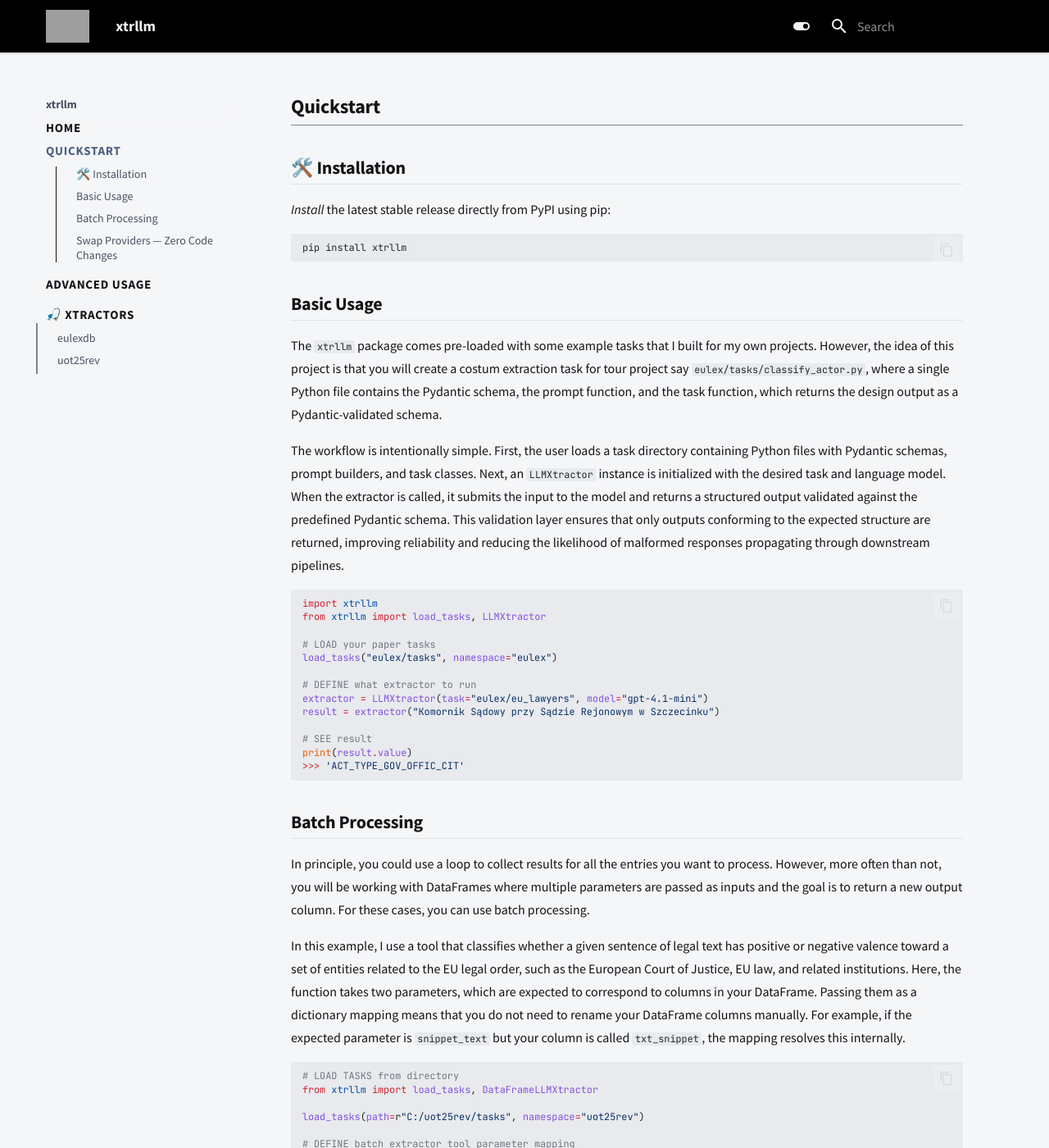
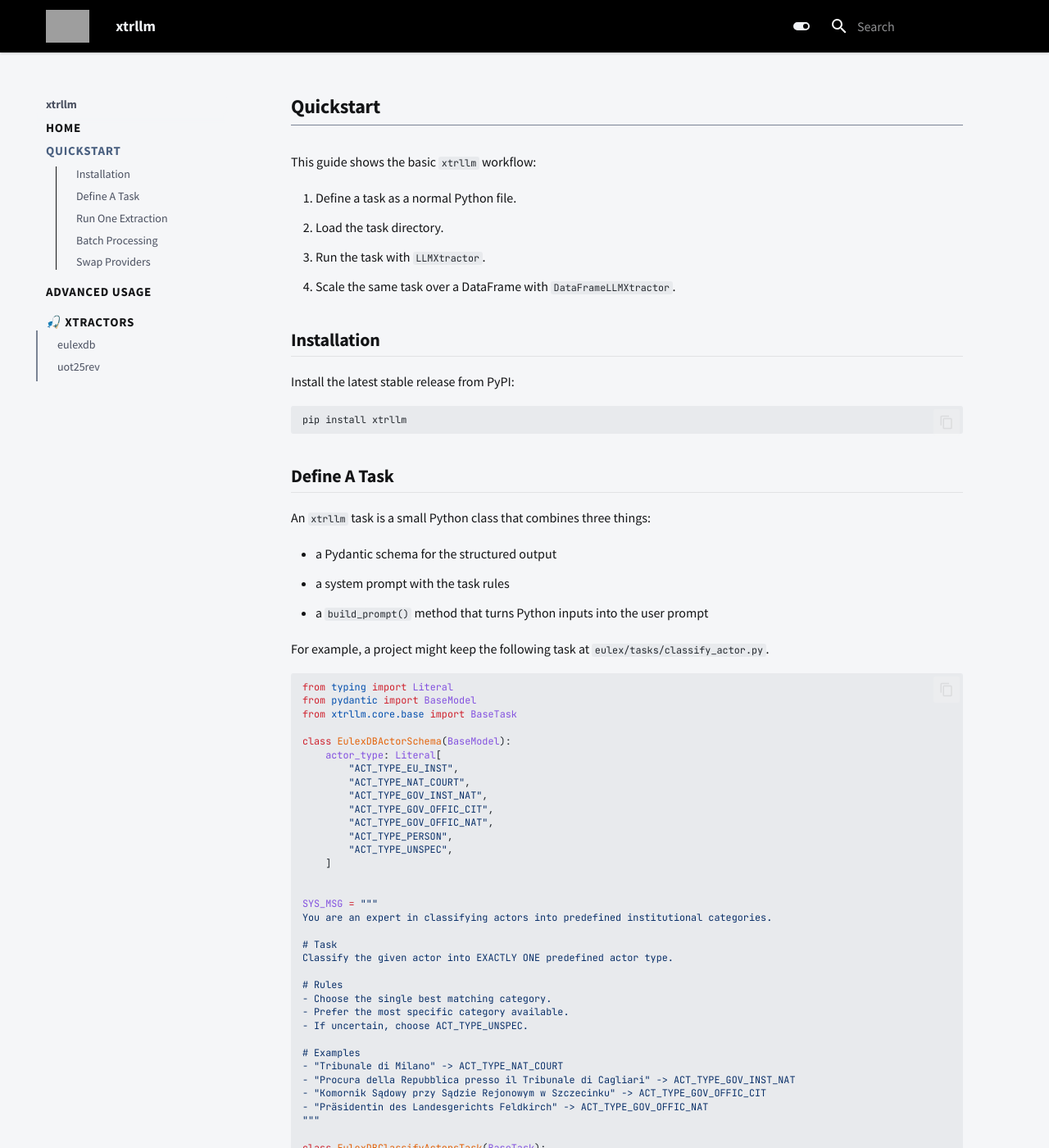
Before and after one commit to mauriciomm7/xtrllm, an MkDocs documentation site: the page built from docs/quickstart.md, in a window 1280 px wide and 1400 px high. Shown: the whole window at 82% size. Built offline with MkDocs 1.6.1 and Material for MkDocs 9.7.7, drawn with Linux system fonts in a browser that asks for light colours; some of the changed text lies outside the part shown; grey boxes are pictures that could not be loaded.

Commit message:
Updated docs exmples

````diff
--- a/docs/quickstart.md
+++ b/docs/quickstart.md
@@ -1,76 +1,157 @@
 # Quickstart
 
-## 🛠️ Installation
+This guide shows the basic `xtrllm` workflow:
 
-*Install* the latest stable release directly from PyPI using pip:
+1. Define a task as a normal Python file.
+2. Load the task directory.
+3. Run the task with `LLMXtractor`.
+4. Scale the same task over a DataFrame with `DataFrameLLMXtractor`.
+
+## Installation
+
+Install the latest stable release from PyPI:
 
 ```shell
 pip install xtrllm
 ```
 
+## Define A Task
 
-## Basic Usage
+An `xtrllm` task is a small Python class that combines three things:
 
-The `xtrllm` package comes pre-loaded with some example tasks that I built for my own projects. However, the idea of this project is that you will create a costum extraction task for tour project say `eulex/tasks/classify_actor.py`, where a single Python file contains the Pydantic schema, the prompt function, and the task function, which returns the design output as a Pydantic-validated schema.
+- a Pydantic schema for the structured output
+- a system prompt with the task rules
+- a `build_prompt()` method that turns Python inputs into the user prompt
 
-The workflow is intentionally simple. First, the user loads a task directory containing Python files with Pydantic schemas, prompt builders, and task classes. Next, an `LLMXtractor` instance is initialized with the desired task and language model. When the extractor is called, it submits the input to the model and returns a structured output validated against the predefined Pydantic schema. This validation layer ensures that only outputs conforming to the expected structure are returned, improving reliability and reducing the likelihood of malformed responses propagating through downstream pipelines.
+For example, a project might keep the following task at `eulex/tasks/classify_actor.py`.
 
 ```python
-import xtrllm
-from xtrllm import load_tasks, LLMXtractor
+from typing import Literal
+from pydantic import BaseModel
+from xtrllm.core.base import BaseTask
 
-# LOAD your paper tasks
+class EulexDBActorSchema(BaseModel):
+    actor_type: Literal[
+        "ACT_TYPE_EU_INST",
+        "ACT_TYPE_NAT_COURT",
+        "ACT_TYPE_GOV_INST_NAT",
+        "ACT_TYPE_GOV_OFFIC_CIT",
+        "ACT_TYPE_GOV_OFFIC_NAT",
+        "ACT_TYPE_PERSON",
+        "ACT_TYPE_UNSPEC",
+    ]
+
+
+SYS_MSG = """
+You are an expert in classifying actors into predefined institutional categories.
+
+# Task
+Classify the given actor into EXACTLY ONE predefined actor type.
+
+# Rules
+- Choose the single best matching category.
+- Prefer the most specific category available.
+- If uncertain, choose ACT_TYPE_UNSPEC.
+
+# Examples
+- "Tribunale di Milano" -> ACT_TYPE_NAT_COURT
+- "Procura della Repubblica presso il Tribunale di Cagliari" -> ACT_TYPE_GOV_INST_NAT
+- "Komornik Sądowy przy Sądzie Rejonowym w Szczecinku" -> ACT_TYPE_GOV_OFFIC_CIT
+- "Präsidentin des Landesgerichts Feldkirch" -> ACT_TYPE_GOV_OFFIC_NAT
+"""
+
+class EulexDBClassifyActorsTask(BaseTask):
+    name = "classify_actor"
+    version = "v1"
+    schema = EulexDBActorSchema
+    system_prompt = SYS_MSG
+
+    def build_prompt(self, actor_name: str, context: str = "") -> str:
+        return f"""
+ACTOR:
+{actor_name}
+
+CONTEXT (if available):
+{context}
+
+Classify this actor.
+""".strip()
+```
+
+The task name is set by the class attribute `name`. When loaded with a namespace, `classify_actor` becomes available as `eulex/classify_actor`.
+
+## Run One Extraction
+
+Use `load_tasks()` to register every task file in a directory, then initialize `LLMXtractor` with the task name and model.
+
+```python
+from xtrllm import LLMXtractor, load_tasks
+
 load_tasks("eulex/tasks", namespace="eulex")
 
-# DEFINE what extractor to run
-extractor = LLMXtractor(task="eulex/eu_lawyers", model="gpt-4.1-mini")
-result = extractor("Komornik Sądowy przy Sądzie Rejonowym w Szczecinku")
+extractor = LLMXtractor(
+    task="eulex/classify_actor",
+    model="gpt-4.1-mini",
+)
 
-# SEE result
-print(result.value)
->>> 'ACT_TYPE_GOV_OFFIC_CIT'
+result = extractor("Tribunale di Milano")
+
+print(result.actor_type)
+# ACT_TYPE_NAT_COURT
+
+print(result.model_dump(mode="json"))
+# {"actor_type": "ACT_TYPE_NAT_COURT"}
 ```
 
+The returned value is the Pydantic model defined by the task schema. You can access fields directly or serialize the model for storage.
 
 ## Batch Processing
 
-In principle, you could use a loop to collect results for all the entries you want to process. However, more often than not, you will be working with DataFrames where multiple parameters are passed as inputs and the goal is to return a new output column. For these cases, you can use batch processing.
+For tabular workflows, `DataFrameLLMXtractor` maps DataFrame columns onto the parameters expected by the task's `build_prompt()` method.
 
-In this example, I use a tool that classifies whether a given sentence of legal text has positive or negative valence toward a set of entities related to the EU legal order, such as the European Court of Justice, EU law, and related institutions. Here, the function takes two parameters, which are expected to correspond to columns in your DataFrame. Passing them as a dictionary mapping means that you do not need to rename your DataFrame columns manually. For example, if the expected parameter is `snippet_text` but your column is called `txt_snippet`, the mapping resolves this internally.
+This example uses the `uot25rev` sentiment-valence task. The source file is `valence_for_entities.py`, but the registered task name in the source code is `sentiment_valence`, so the task is addressed as `uot25rev/sentiment_valence`.
 
 ```python
-# LOAD TASKS from directory
-from xtrllm import load_tasks, DataFrameLLMXtractor
+import pandas as pd
 
-load_tasks(path=r"C:/uot25rev/tasks", namespace="uot25rev")
+from xtrllm import DataFrameLLMXtractor, load_tasks
 
-# DEFINE batch extractor tool parameter mapping
-classify_Sent_LLMXtractor = DataFrameLLMXtractor(
-    task="uot25rev/valence_for_entities",
+load_tasks("uot25rev/tasks", namespace="uot25rev")
+
+df = pd.DataFrame(
+    {
+        "txt_snippet": [
+            "It is particularly unrealistic of THE COMMISSION to expect acceptance of the plan.",
+            "THE COMMISSION submitted its proposal to the Council.",
+        ],
+        "entities": [
+            "THE COMMISSION",
+            "THE COMMISSION",
+        ],
+    }
+)
+
+classify_valence = DataFrameLLMXtractor(
+    task="uot25rev/sentiment_valence",
     model="gpt-4.1-mini",
     parameters={
-        "snippet_text": "snippet_text",
-        "entities_str": "entities_str",
+        "snippet_text": "txt_snippet",
+        "entities_str": "entities",
     },
     result_col="valence",
 )
 
-# LOAD analysis DataFrame
-cmlr_sents_df = pd.read_parquet("C:/uot25rev/data/cmlr_snippets_base.parquet")
-
-# RUN the batch extractor
-result_df = classify_Sent_LLMXtractor.run_parallel(cmlr_sents_df, rpm=1_000)
+result_df = classify_valence.run_parallel(df, rpm=1_000)
 ```
 
-## Swap Providers — Zero Code Changes
+`parameters` maps task input names to DataFrame column names. In this example, the task expects `snippet_text` and `entities_str`, while the DataFrame columns are named `txt_snippet` and `entities`.
+
+## Swap Providers
+
+Models are routed through the [`llm` plugin ecosystem](https://llm.datasette.io/en/stable/plugins/index.html), so provider changes usually only require changing the model string.
 
 ```python
-LLMXtractor(task="uot25rev/valence_for_entities", model="gpt-4o-mini")
-LLMXtractor(task="uot25rev/valence_for_entities", model="claude-3-5-haiku-latest")
-LLMXtractor(task="uot25rev/valence_for_entities", model="ollama/llama3")
+LLMXtractor(task="uot25rev/sentiment_valence", model="gpt-4o-mini")
+LLMXtractor(task="uot25rev/sentiment_valence", model="claude-3-5-haiku-latest")
+LLMXtractor(task="uot25rev/sentiment_valence", model="ollama/llama3")
 ```
-
-All providers supported via the
-[llm plugin ecosystem](https://llm.datasette.io/en/stable/plugins/index.html).
-
-* * *
--- a/docs/tools/uot25rev.md
+++ b/docs/tools/uot25rev.md
@@ -5,6 +5,22 @@
 This file defines a binary sentiment/evaluation classifier for entity mentions. It uses a Pydantic schema with one boolean field, then a task class that gives the model a long rule-based prompt and builds input from the entity list plus the target text.
 
 In short: output 1 if the text praises, criticizes, or otherwise evaluates the entity; output 0 if it is only factual or descriptive.
+
+!!! example "Evaluative sentence"
+
+    ```text
+    Entities: THE COMMISSION
+    Text: In accordance with Article 89 THE COMMISSION had the duty to ensure that the principles laid down in Articles 85 and 86 were put into effect, but it was only given the power to investigate the cases that were brought before it and suggest suitable remedies, so that if the infringement continued THE COMMISSION would confirm the existence of the infringement by means of a reasoned decision and authorise the member states to take the necessary measures to remedy the situation.
+
+    ```
+
+    Structured output:
+
+    ```json
+    {
+      "label": true
+    }
+    ```
 
 ## `extract_authors_affiliations.py`
 
````
Also changed, not shown: docs/advancedusage.md (+1 -1 lines), docs/index.md (+30 -42 lines), docs/tools/eulexdb.md (+74 -1 lines), 1 other file.
